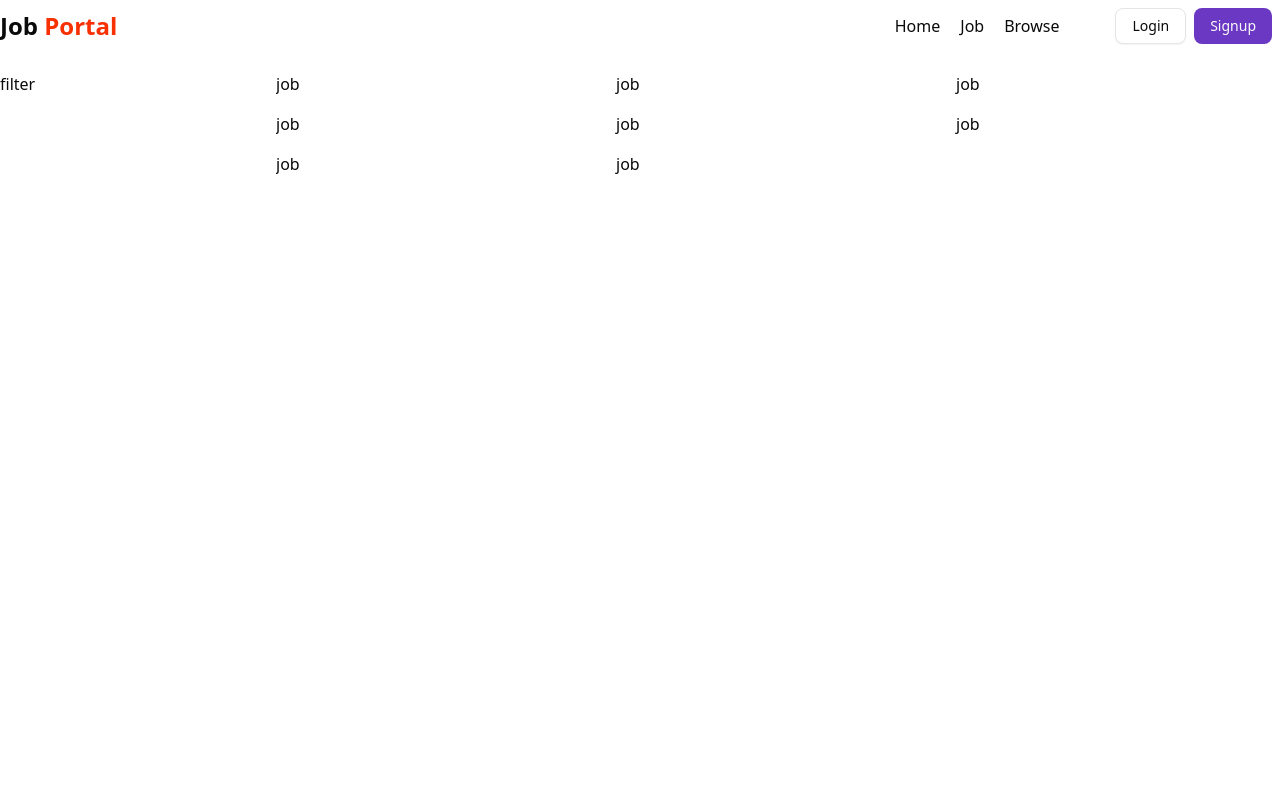
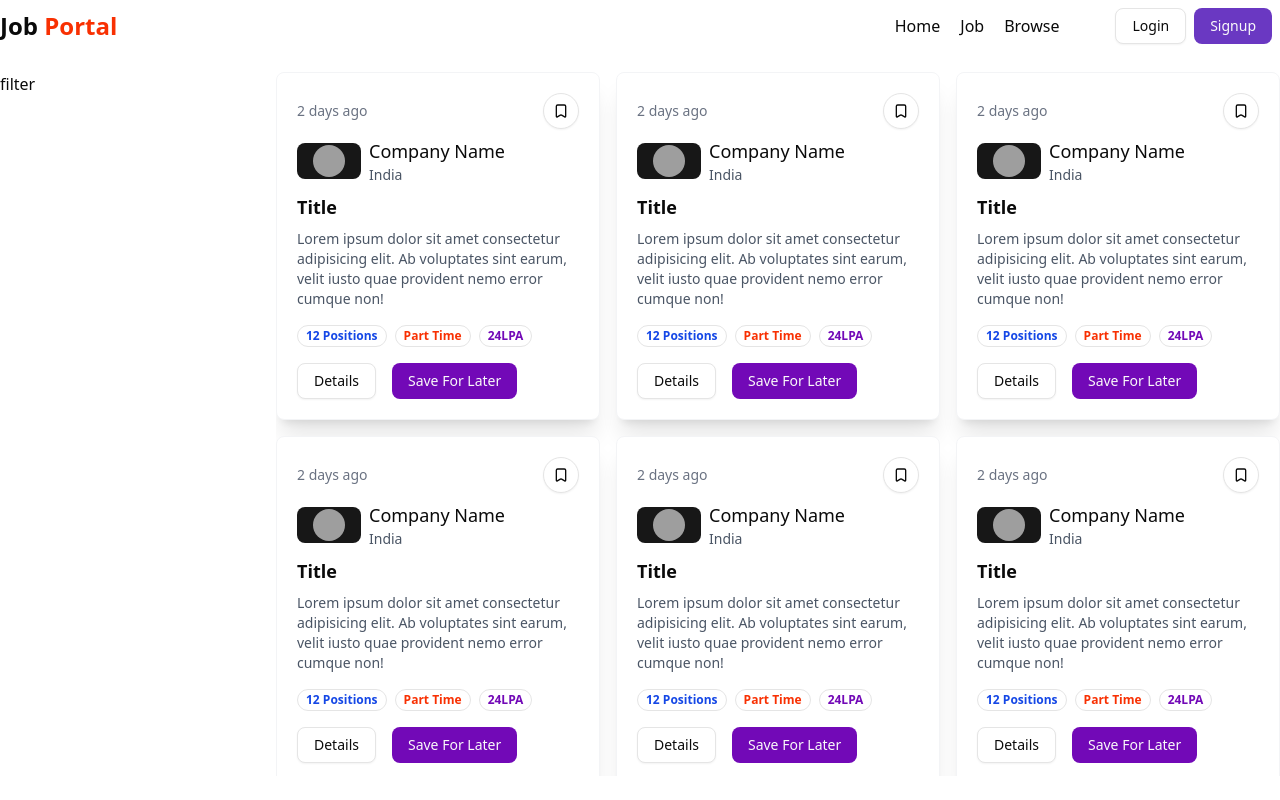
Before and after one commit to abhay-004/JOB-PORTAL-WEBSITE, a React app in the folder frontend/: page /jobs in a window 1280 px wide. Built offline with nearby package versions, Linux system fonts and the light colour scheme; grey boxes are pictures that could not be loaded; the HTML template or start-up script is replaced by a standard one.

Commit message:
create jobCard page

```diff
--- a/frontend/src/components/JobCard.jsx
+++ b/frontend/src/components/JobCard.jsx
@@ -1,11 +1,61 @@
-import React from 'react'
+import React from "react";
+import { Button } from "./ui/button";
+import { Bookmark } from "lucide-react";
+import { Avatar, AvatarImage } from "./ui/avatar";
+import { Badge } from "./ui/badge";
 
 const JobCard = () => {
   return (
-    <div>
-      job
+    <div className="p-5 rounded-md shadow-xl bg-white border border-gray-100">
+      <div className="flex items-center justify-between">
+        <p className="text-sm text-gray-500">2 days ago</p>
+        <Button
+          variant="outline"
+          className={"rounded-full cursor-pointer"}
+          size="icon"
+        >
+          <Bookmark />
+        </Button>
+      </div>
+      <div className="flex items-center gap-2 my-2">
+        <Button>
+          <Avatar>
+            <AvatarImage src="https://imgs.search.brave.com/CU07Rj_DG26UH49RAQB93d0qf0dTvkraUQ_7df5Oruc/rs:fit:500:0:1:0/g:ce/aHR0cHM6Ly9zdGF0/aWMudmVjdGVlenku/Y29tL3N5c3RlbS9y/ZXNvdXJjZXMvdGh1/bWJuYWlscy8wNDIv/MTY1LzgxNi9zbWFs/bC9nb29nbGUtbG9n/by10cmFuc3BhcmVu/dC1mcmVlLXBuZy5w/bmc" />
+          </Avatar>
+        </Button>
+        <div>
+          <h1 className="font-medium text-lg">Company Name</h1>
+          <p className="text-sm text-gray-600">India</p>
+        </div>
+      </div>
+      <div>
+        <h1 className="font-bold text-lg my-2 ">Title</h1>
+        <p className="text-sm text-gray-600">
+          Lorem ipsum dolor sit amet consectetur adipisicing elit. Ab voluptates
+          sint earum, velit iusto quae provident nemo error cumque non!
+        </p>
+      </div>
+      <div className="flex items-center gap-2 mt-4">
+        <Badge variant={"ghost"} className="text-blue-700 font-bold">
+          12 Positions
+        </Badge>
+        <Badge variant={"ghost"} className="text-[#f83002] font-bold">
+          Part Time
+        </Badge>
+        <Badge variant={"ghost"} className="text-[#7209b7] font-bold">
+          24LPA
+        </Badge>
+      </div>
+      <div className="flex items-center gap-4 mt-4">
+        <Button variant="outline" className={"cursor-pointer"}>
+          Details
+        </Button>
+        <Button className={"bg-[#7209b7] cursor-pointer"}>
+          Save For Later
+        </Button>
+      </div>
     </div>
-  )
-}
+  );
+};
 
-export default JobCard
+export default JobCard;
```
